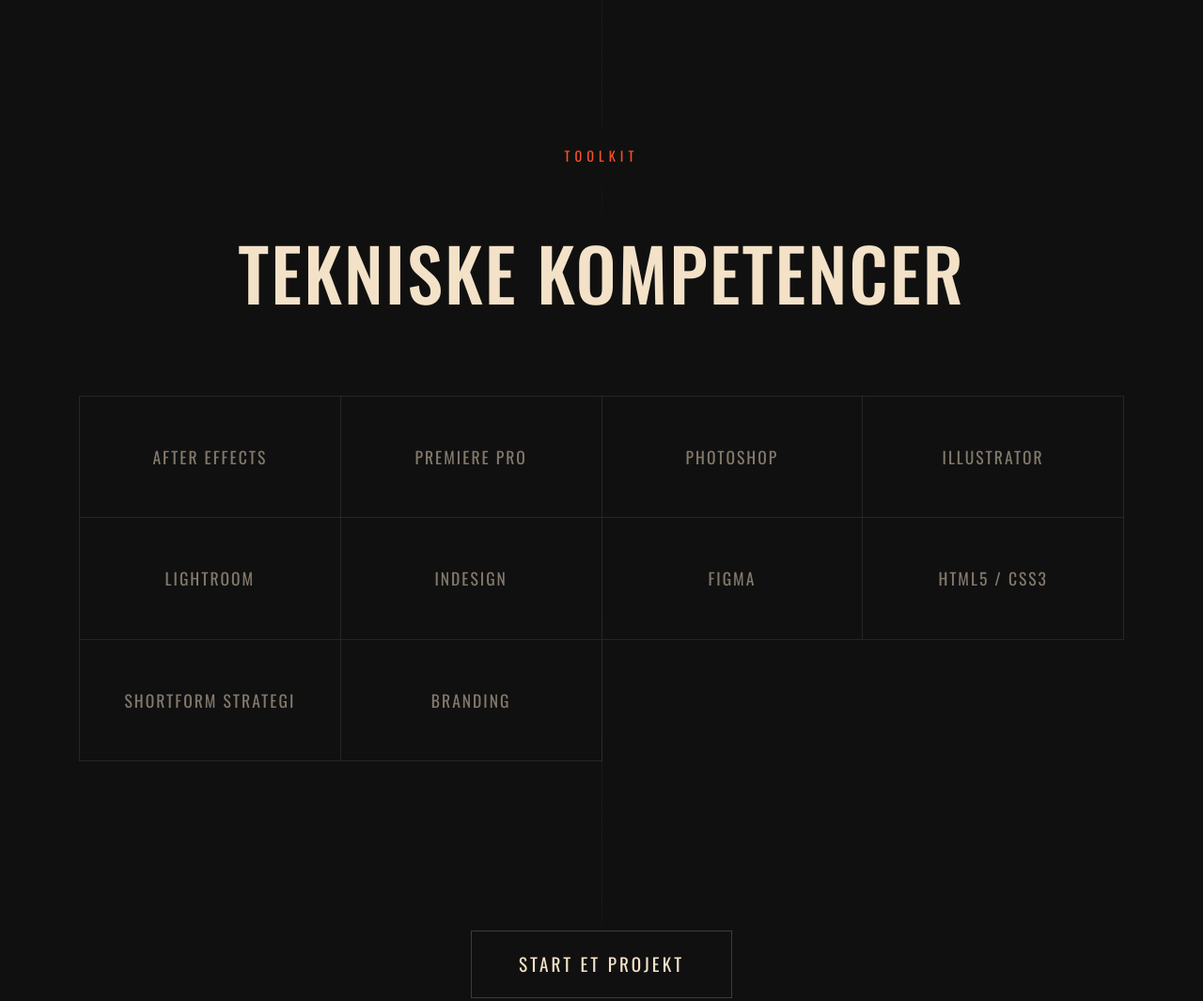
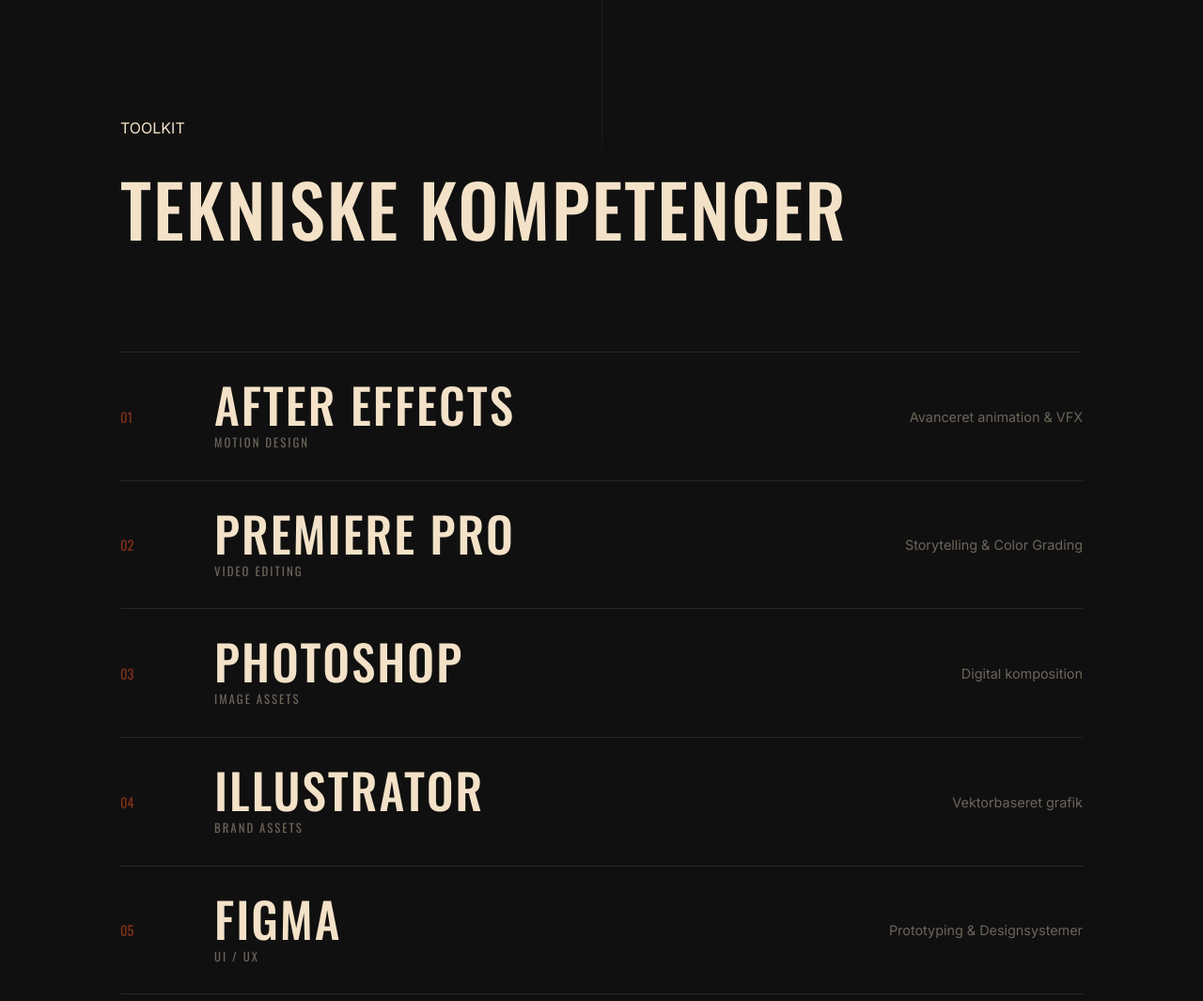
Before and after one commit to Liltorpen/lslportfolio, an Astro site in the folder astro/: page /studio in a window 1280 px wide. Shown: the part 1500-2565 px from the top of the page at 94% size. Built offline with nearby package versions, Linux system fonts and the light colour scheme; Astro itself is replaced by a stand-in of ours.

Commit message:
Update SkillCloud.astro

```diff
--- a/astro/src/components/SkillCloud.astro
+++ b/astro/src/components/SkillCloud.astro
@@ -1,8 +1,14 @@
 ---
+// src/components/SkillCloud.astro
 const skills = [
-    "AFTER EFFECTS", "PREMIERE PRO", "PHOTOSHOP", "ILLUSTRATOR",
-    "LIGHTROOM", "INDESIGN", "FIGMA", "HTML5 / CSS3",
-    "SHORTFORM STRATEGI", "BRANDING"
+    { name: "AFTER EFFECTS", type: "MOTION DESIGN", desc: "Avanceret animation & VFX" },
+    { name: "PREMIERE PRO", type: "VIDEO EDITING", desc: "Storytelling & Color Grading" },
+    { name: "PHOTOSHOP", type: "IMAGE ASSETS", desc: "Digital komposition" },
+    { name: "ILLUSTRATOR", type: "BRAND ASSETS", desc: "Vektorbaseret grafik" },
+    { name: "FIGMA", type: "UI / UX", desc: "Prototyping & Designsystemer" },
+    { name: "HTML5 / CSS3", type: "DEVELOPMENT", desc: "Interaktiv frontend kodning" },
+    { name: "SHORTFORM STRATEGI", type: "CONTENT", desc: "Algoritme-optimering" },
+    { name: "BRANDING", type: "IDENTITY", desc: "Visuel konceptudvikling" }
 ];
 ---
 
@@ -11,58 +17,166 @@
         <span class="label">TOOLKIT</span>
         <h2 class="section-title">TEKNISKE KOMPETENCER</h2>
     </div>
-    <div class="skills-grid">
-        {skills.map(skill => (
-            <div class="skill-box">
-                <span class="skill-name">{skill}</span>
+
+    <div class="skills-list">
+        {skills.map((skill, index) => (
+            <div class="skill-row" data-skill={skill.name.toLowerCase()}>
+                <div class="skill-row__content">
+                    <span class="skill-index">0{index + 1}</span>
+                    <div class="skill-info">
+                        <h3 class="skill-name">{skill.name}</h3>
+                        <span class="skill-type">{skill.type}</span>
+                    </div>
+                    <p class="skill-desc">{skill.desc}</p>
+                </div>
+                <div class="skill-row__line"></div>
             </div>
         ))}
     </div>
+
+    <div class="skill-portal">
+        <div class="portal-inner">
+            <div class="portal-media">
+                <div class="portal-overlay"></div>
+            </div>
+        </div>
+    </div>
 </section>
+
+<script>
+    import { gsap } from 'gsap';
+
+    const initSkillPortal = () => {
+        const rows = document.querySelectorAll('.skill-row');
+        const portal = document.querySelector('.skill-portal');
+        const portalInner = document.querySelector('.portal-inner');
+
+        if (!portal || !rows.length || window.matchMedia("(hover: none)").matches) return;
+
+        // 1. Mouse Follow med Inertia (UX: Føles flydende, ikke hakkende)
+        window.addEventListener('mousemove', (e) => {
+            gsap.to(portal, {
+                x: e.clientX,
+                y: e.clientY,
+                duration: 0.6,
+                ease: "power3.out"
+            });
+        });
+
+        rows.forEach(row => {
+            row.addEventListener('mouseenter', () => {
+                // Animation af rækken
+                gsap.to(row, { paddingLeft: "40px", duration: 0.4, ease: "power2.out" });
+
+                // Portal reveal
+                gsap.to(portalInner, {
+                    scale: 1,
+                    opacity: 1,
+                    rotation: Math.random() * 6 - 3, // Subtil organisk rotation
+                    duration: 0.5,
+                    ease: "back.out(1.5)"
+                });
+            });
+
+            row.addEventListener('mouseleave', () => {
+                gsap.to(row, { paddingLeft: "0px", duration: 0.4, ease: "power2.out" });
+
+                gsap.to(portalInner, {
+                    scale: 0.3,
+                    opacity: 0,
+                    duration: 0.3,
+                    ease: "power2.in"
+                });
+            });
+        });
+    };
+
+    initSkillPortal();
+    document.addEventListener('astro:page-load', initSkillPortal);
+</script>
 
 <style>
     .skills-section {
-        max-width: 1200px;
+        max-width: 1400px;
         margin: 0 auto 150px;
-        padding: 0 20px;
+        padding: 0 5vw;
+        position: relative;
     }
-    .skills-header { text-align: center; margin-bottom: 60px; }
-    .label {
+
+    .skills-header { margin-bottom: 80px; }
+
+    .skills-list {
+        display: flex;
+        flex-direction: column;
+        border-top: 1px solid rgba(243, 226, 200, 0.1);
+    }
+
+    .skill-row {
+        position: relative;
+        padding: 30px 0;
+        cursor: pointer;
+        transition: all 0.4s ease;
+    }
+
+    .skill-row__content {
+        display: grid;
+        grid-template-columns: 80px 1.5fr 1fr;
+        align-items: center;
+        gap: 20px;
+    }
+
+    .skill-index {
+        font-family: var(--font-headline);
+        font-size: 0.9rem;
         color: var(--accent-color);
+        opacity: 0.5;
+    }
+
+    .skill-name {
+        font-size: clamp(1.5rem, 4vw, 3.5rem);
+        margin: 0;
+        line-height: 1;
+    }
+
+    .skill-type {
         font-family: var(--font-headline);
-        letter-spacing: 5px;
+        font-size: 0.8rem;
+        letter-spacing: 2px;
+        opacity: 0.4;
+        display: block;
+        margin-top: 5px;
+    }
+
+    .skill-desc {
         font-size: 0.9rem;
-        display: block;
-        margin-bottom: 10px;
+        opacity: 0.5;
+        margin: 0;
+        text-align: right;
     }
-    .skills-grid {
-        display: grid;
-        grid-template-columns: repeat(auto-fill, minmax(250px, 1fr));
-        border-top: 1px solid rgba(243, 226, 200, 0.1);
-        border-left: 1px solid rgba(243, 226, 200, 0.1);
+
+    .skill-row__line {
+        position: absolute;
+        bottom: 0; left: 0;
+        width: 100%; height: 1px;
+        background: rgba(243, 226, 200, 0.1);
+        transform-origin: left;
     }
-    .skill-box {
-        padding: 50px 30px;
-        border-right: 1px solid rgba(243, 226, 200, 0.1);
-        border-bottom: 1px solid rgba(243, 226, 200, 0.1);
-        display: flex;
-        justify-content: center;
-        align-items: center;
-        transition: all 0.4s ease;
-        background: transparent;
+
+    .skill-row:hover .skill-row__line {
+        background: var(--accent-color);
+        height: 2px;
     }
-    .skill-box:hover { background: rgba(243, 82, 38, 0.03); }
-    .skill-name {
-        font-family: var(--font-headline);
-        font-size: 1.1rem;
-        letter-spacing: 2px;
-        opacity: 0.5;
-        transition: all 0.3s ease;
-    }
-    .skill-box:hover .skill-name { opacity: 1; color: var(--accent-color); transform: scale(1.05); }
 
+    .skill-row:hover .skill-name { color: var(--accent-color); }
+
+    /* UX: Mobile Fallback (Ingen portal, men tydelig markering) */
     @media (max-width: 768px) {
-        .skills-grid { grid-template-columns: 1fr 1fr; }
-        .skill-box { padding: 30px 15px; }
+        .skill-row__content {
+            grid-template-columns: 40px 1fr;
+        }
+        .skill-desc { display: none; }
+        .skill-name { font-size: 1.8rem; }
+        .skill-portal { display: none; }
+        .skill-row:hover { padding-left: 15px; }
     }
 </style>
```
